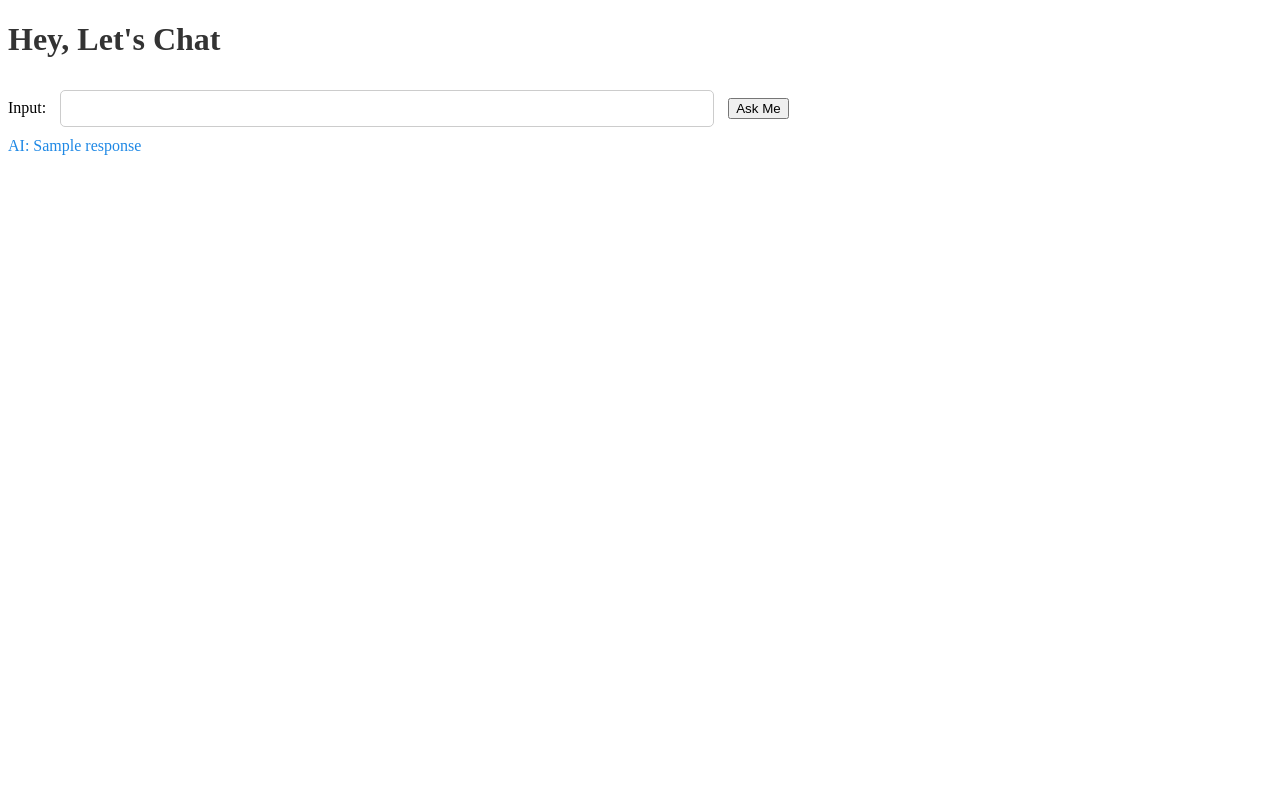
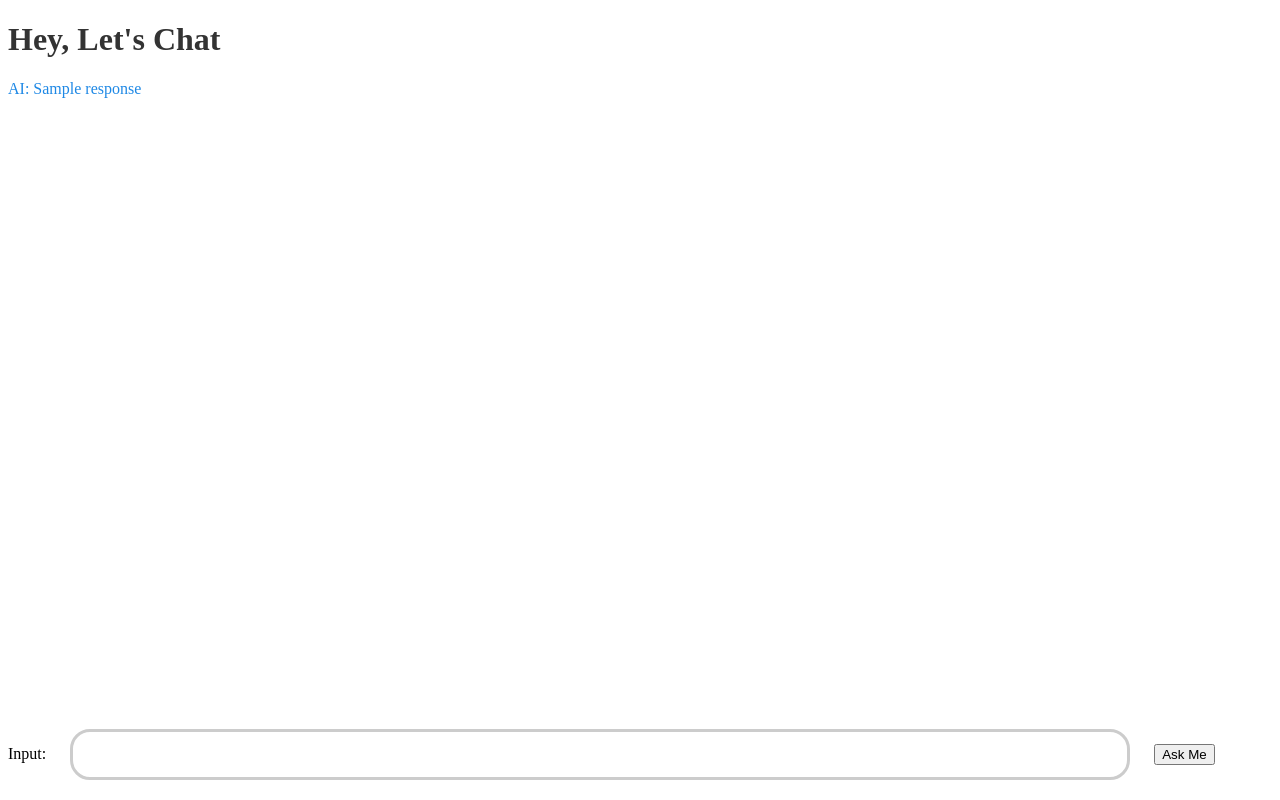
Before and after one commit to Emmantheo/LLM-Chatbot, a Flask app: template templates/index.html in a window 1280 px wide. Run offline with Flask 3, Linux system fonts and the light colour scheme; the template is opened without the code that fills it: most values are stand-ins (such as "Sample title", 1, 10 or a date in 2020).

Commit message:
index file update

```diff
--- a/templates/index.html
+++ b/templates/index.html
@@ -27,13 +27,7 @@
             color: #1e88e5;
         }
 
-        #input {
-            width: 50%;
-            padding: 10px;
-            margin: 10px;
-            border: 1px solid #ccc;
-            border-radius: 5px;
-        }
+
 
         #ask-button {
             padding: 10px;
@@ -46,9 +40,9 @@
 
     </style>
     <h1>Hey, Let's Chat</h1>
-    <form action="/chat" method="post">
+    <form action="/chat" method="post" style="position: fixed; bottom: 0; width: 100%;">
         <label for="input">Input:</label>
-        <input type="text" id="input" name="input" required>
+        <input type="text" id="input" name="input" style="width: 80%; padding: 15px; margin: 20px; border: 3px solid #ccc; border-radius: 20px;" required>
         <button type="submit">Ask Me</button>
     </form>
 
@@ -65,6 +59,5 @@
     <!-- Display response -->
     <div class="assistant-message">AI: {{ response }}</div>
     </div>
-
 </body>
 </html>
```
